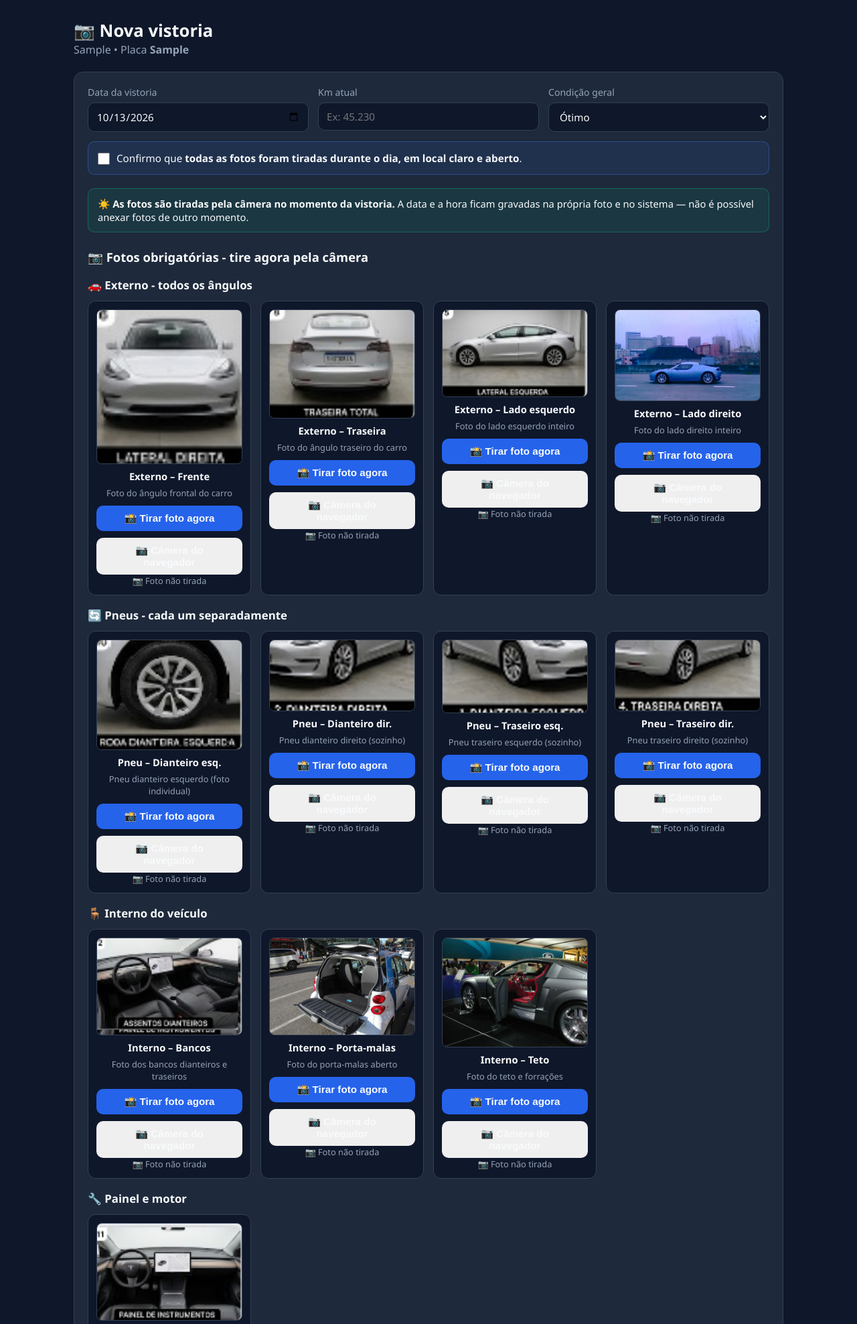
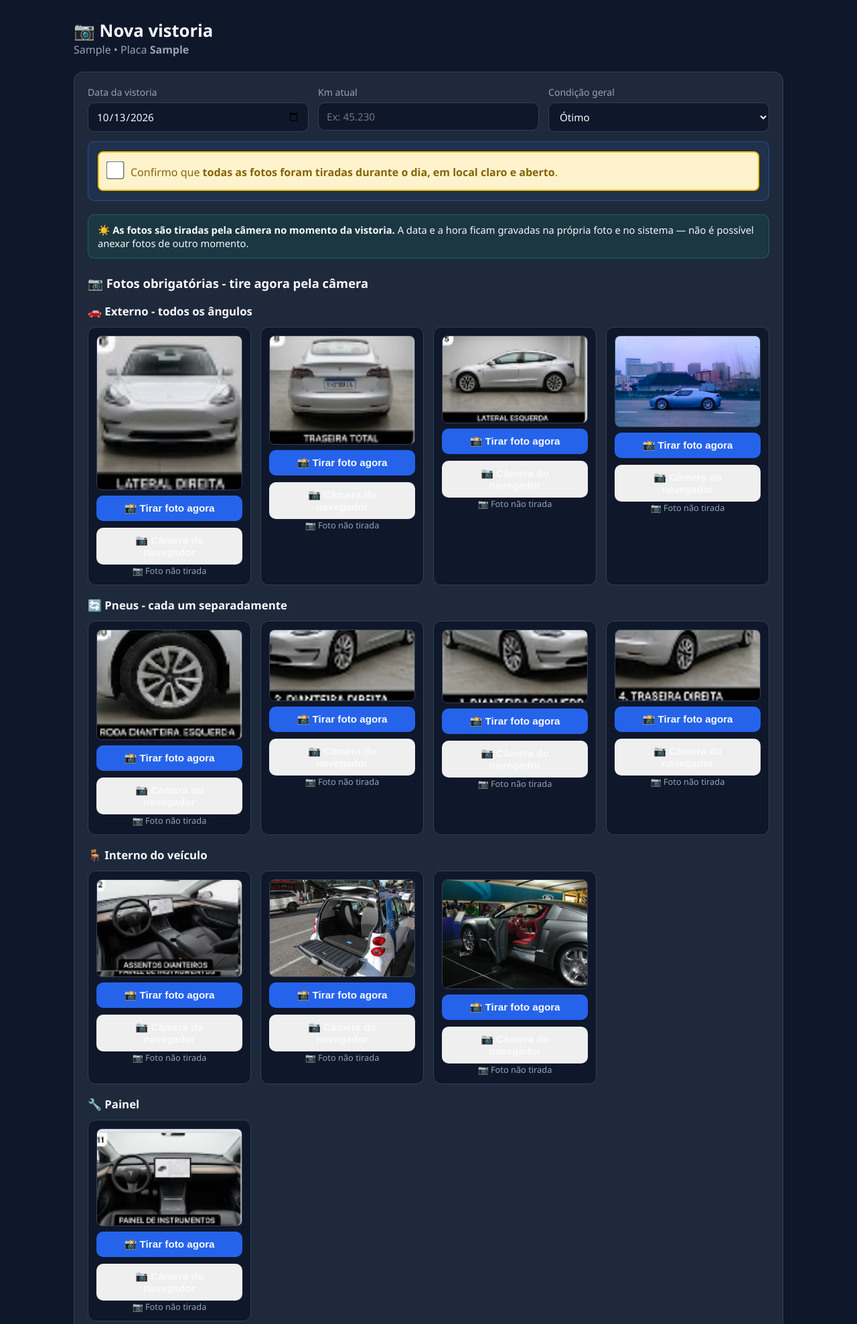
Before and after one commit to NETHOMIRANDA/LocacaoMD, a Flask app: page /vistoria/nova/1 in a window 1280 px wide. Shown: the part 76-2053 px from the top of the page at 67% size. Run offline with Flask 3, Linux system fonts and the light colour scheme; tables that the repository leaves empty hold one stand-in row (values such as "Sample post").

Commit message:
fix: remove campos de condição e corrige checkbox 'dia claro'
- Removidos dropdowns de condição (externo, pneus, interior, painel, geral)
- Removida faixa de texto das fotos de exemplo (só imagem + botões)
- Checkbox 'dia claro' com fundo amarelo e maior visibilidade
- JavaScript preserva estado do checkbox ao usar câmera
- Formulário simplificado: data, km, checkbox, 12 fotos, observações

```diff
--- a/templates/nova_vistoria.html
+++ b/templates/nova_vistoria.html
@@ -4,8 +4,6 @@
 {% macro campo_camera(chave, rotulo, dica, placa, src_exemplo) %}
 <div class="foto-campo">
   <img class="exemplo" src="{{ src_exemplo }}" alt="Como tirar: {{ rotulo }}" id="exemplo-{{ chave }}">
-  <div class="foto-campo-rotulo">{{ rotulo }}</div>
-  <small>{{ dica }}</small>
   <button type="button" class="botao botao-camera" onclick="abrirCameraDoSistema('{{ chave }}')">📸 Tirar foto agora</button>
   <button type="button" class="botao botao-alternativa" onclick="abrirCamera('{{ chave }}')" title="Use se a câmera do sistema não funcionar">📷 Câmera do navegador</button>
   <input type="file" id="arquivo-{{ chave }}" accept="image/*" capture="environment" hidden>
@@ -43,9 +41,9 @@
     </div>
 
     <div class="aviso-luz">
-      <label class="check">
-        <input type="checkbox" name="dia_claro">
-        <span>Confirmo que <b>todas as fotos foram tiradas durante o dia, em local claro e aberto</b>.</span>
+      <label class="check" style="background: #fff3cd; padding: 15px; border-radius: 8px; display: block; cursor: pointer; border: 2px solid #ffc107;">
+        <input type="checkbox" name="dia_claro" id="dia_claro" style="transform: scale(1.5); margin-right: 10px;">
+        <span style="font-size: 16px; color: #856404;">Confirmo que <b>todas as fotos foram tiradas durante o dia, em local claro e aberto</b>.</span>
       </label>
     </div>
 
@@ -78,22 +76,10 @@
       {% endfor %}
     </div>
 
-    <h3 class="subsecao">🔧 Painel e motor</h3>
+    <h3 class="subsecao">🔧 Painel</h3>
     <div class="grade-fotos">
       {% for chave, rotulo, dica in categorias if not chave.startswith("externo_") and not chave.startswith("pneu_") and not chave.startswith("interno_") %}
       {{ campo_camera(chave, rotulo, dica, motorista.placa, url_for('static', filename=exemplos[chave])) }}
-      {% endfor %}
-    </div>
-
-    <h2 class="secao">⭐ Avaliação de cada área</h2>
-    <div class="grid-4">
-      {% for chave, rotulo in grupos %}
-      <label class="campo">
-        <span>{{ rotulo }}</span>
-        <select name="cond_{{ chave }}">
-          {% for op in opcoes %}<option>{{ op }}</option>{% endfor %}
-        </select>
-      </label>
       {% endfor %}
     </div>
 
@@ -249,7 +235,14 @@ function processarArquivoFoto(chave, arquivo) {
 document.querySelectorAll('input[type="file"][id^="arquivo-"]').forEach(function (input) {
   input.addEventListener("change", function () {
     const chave = this.id.replace("arquivo-", "");
+    // Preserva o estado do checkbox antes de processar a foto
+    const checkbox = document.getElementById("dia_claro");
+    const estadoCheckbox = checkbox ? checkbox.checked : false;
     processarArquivoFoto(chave, this.files[0]);
+    // Restaura o estado do checkbox
+    if (checkbox) {
+      checkbox.checked = estadoCheckbox;
+    }
   });
 });
 
```
